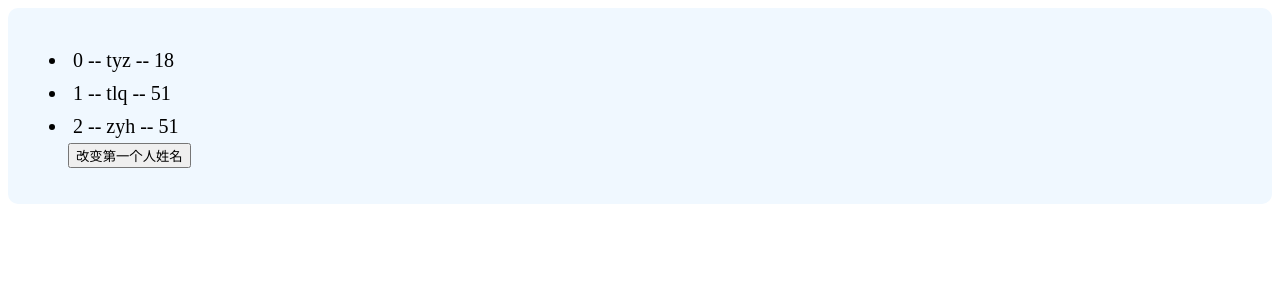
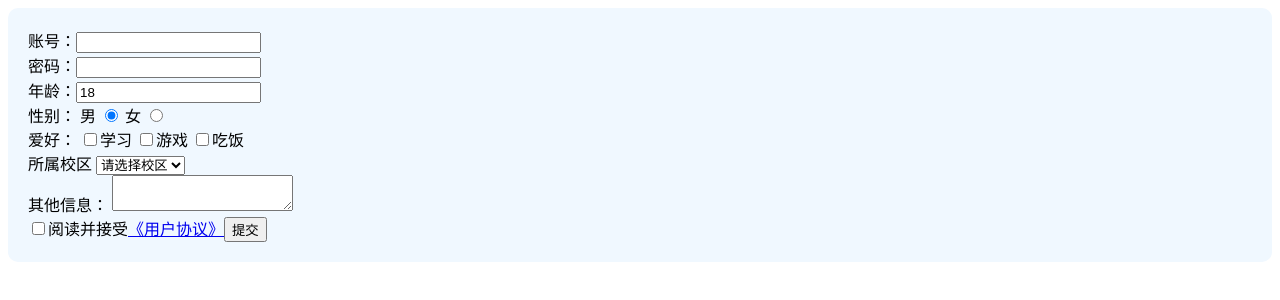
Before and after one commit to BUAA-TYZ/Learn-Vue, a Vue app in the folder hello-vue3/: page / in a window 1280 px wide. Shown: the top 300 px of the page. Built offline with nearby package versions, Linux system fonts and the light colour scheme.

Commit message:
:fire: 收集表单

```diff
--- a/hello-vue3/src/App.vue
+++ b/hello-vue3/src/App.vue
@@ -1,39 +1,50 @@
 <!-- html -->
 <template>
   <!--
-    Vue 监视对象的原理
-      创建一个监视的实例对象
+    Vue 收集表单数据
+    https://v2.cn.vuejs.org/v2/guide/forms.html
+      若 <input type="text"> 则 v-model 收集的是 value, 用户输入的是 value
+      若 <input type="radio"> 则 v-model 收集的是 value, 且要给标签配 value
+      若 <input type="checkbox">
+        没有配置 value 则 v-model 收集的是 checked
+        配置了 v-model 初始值是非数组, 收集的是 checked
+        是数组, 收集的是 value 组成的数组
 
-      function Observer(obj) {
-        const keys = Object.keys(obj);
-        keys.forEach((k) => {
-          Object.defineProperty(this, k, {
-            get() {
-              return obj[k];
-            },
-            set(val) {
-              进行渲染页面的工作
-            },
-          })
-        })
-      }
-
-    Vue 监视数组的原理
-      Vue 并不会对数组每个元素生成一个 get set
-      而是监视改变数组的方法, 只有调用了方法才会重新渲染
-      https://v2.cn.vuejs.org/v2/guide/list.html#%E5%8F%98%E6%9B%B4%E6%96%B9%E6%B3%95
+    v-model 的三个修饰符:
+      1. lazy
+      2. number
+      3. trim
   -->
   <div class="app">
-    <ul>
-      <li
-        v-for="(p, i) in persons"
-        :key="p.id"
-        style="padding: 5px; font-size: 20px"
+    <form>
+      账号：<input type="text" v-model="account" /><br />
+      密码：<input type="password" v-model="password" /><br />
+      <!-- type 限制只能输入数字 v-model.number 让其作为数字而非字符串有值 -->
+      年龄：<input type="number" v-model.number="age" /><br />
+
+      性别： 男
+      <input type="radio" name="gender" v-model="gender" value="male" /> 女
+      <input type="radio" name="gender" v-model="gender" value="female" /><br />
+
+      <!-- value 用来给 hobby 收集 -->
+      爱好： <input type="checkbox" v-model="hobby" value="study" />学习
+      <input type="checkbox" v-model="hobby" value="game" />游戏
+      <input type="checkbox" v-model="hobby" value="eat" />吃饭<br />
+
+      所属校区
+      <select v-model="city">
+        <option value="">请选择校区</option>
+        <option value="beijing">北京</option>
+        <option value="shanghai">上海</option>
+        <option value="shenzhen">深圳</option></select
+      ><br />
+      其他信息：
+      <textarea v-model="other"></textarea><br />
+      <input type="checkbox" value="agree" />阅读并接受<a href="www.bing.com"
+        >《用户协议》</a
       >
-        {{ i }} -- {{ p.name }} -- {{ p.age }}
-      </li>
-      <button @click="changeFirstName">改变第一个人姓名</button>
-    </ul>
+      <button>提交</button>
+    </form>
   </div>
 </template>
 
@@ -42,23 +53,17 @@
 export default {
   data() {
     return {
-      persons: [
-        { id: 1, name: "tyz", age: 18 },
-        { id: 2, name: "tlq", age: 51 },
-        { id: 3, name: "zyh", age: 51 },
-      ],
+      account: "",
+      password: "",
+      age: 18,
+      gender: "male",
+      hobby: [],
+      city: "",
+      other: "",
+      agree: "",
     };
   },
-  methods: {
-    addGender() {
-      // 在 Vue2 中 set 用于为对象添加属性, 普通的添加非响应式的（Vue3 已经没有这个 API）
-      // this.$set(this.student, "gender", "男");
-    },
-    changeFirstName() {
-      // 直接修改元素, 页面不会重新渲染
-      this.persons.splice(0, 1, { id: 1, name: "田宇哲", age: 18 });
-    },
-  },
+  methods: {},
 };
 </script>
 
```
